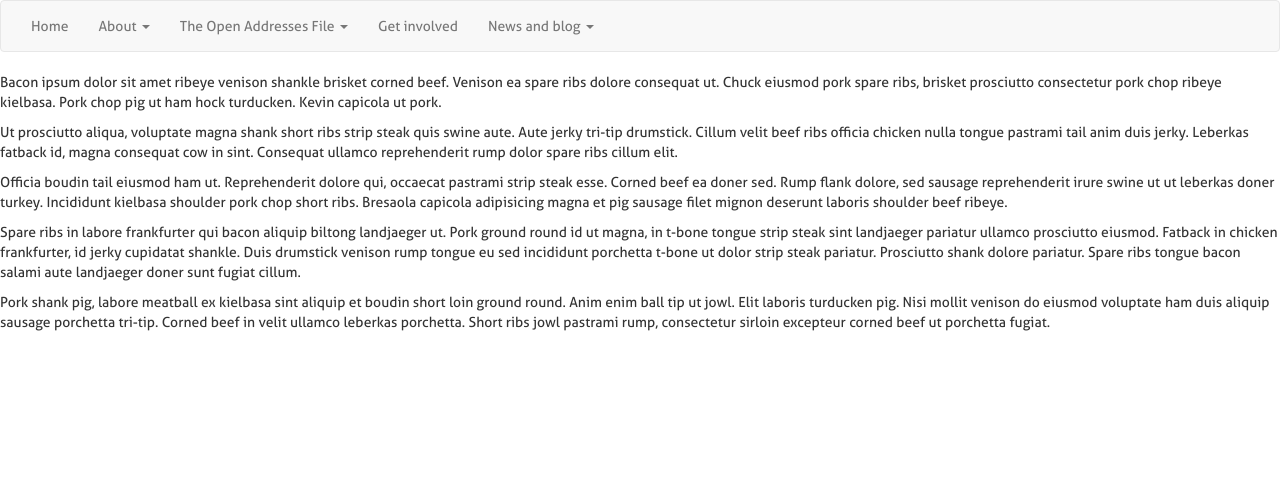
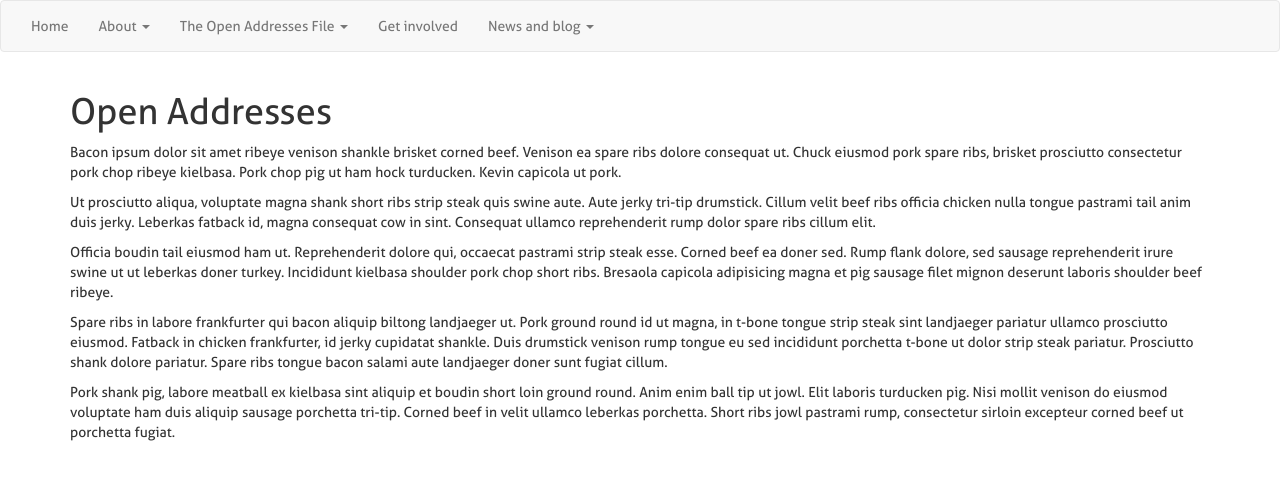
Before and after one commit to OpenAddressesUK/OLD_openaddressesuk.github.io, a Jekyll site: the page built from index.md, in a window 1280 px wide. Shown: the top 480 px of the page. Built offline with Jekyll 4.4.1, drawn with Linux system fonts in a browser that asks for light colours; nearby versions of some CDN libraries.

Commit message:
Wrap in container

```diff
--- a/_layouts/default.html
+++ b/_layouts/default.html
@@ -19,7 +19,11 @@
   <body>
     {%include navigation.html%}
 
-    {{content}}
+    <div class="container">
+      <h1>{{page.title}}</h1>
+
+      {{content}}
+    </div>
 
         <!-- jQuery (necessary for Bootstrap's JavaScript plugins) -->
     <script src="https://ajax.googleapis.com/ajax/libs/jquery/1.11.1/jquery.min.js"></script>
```
